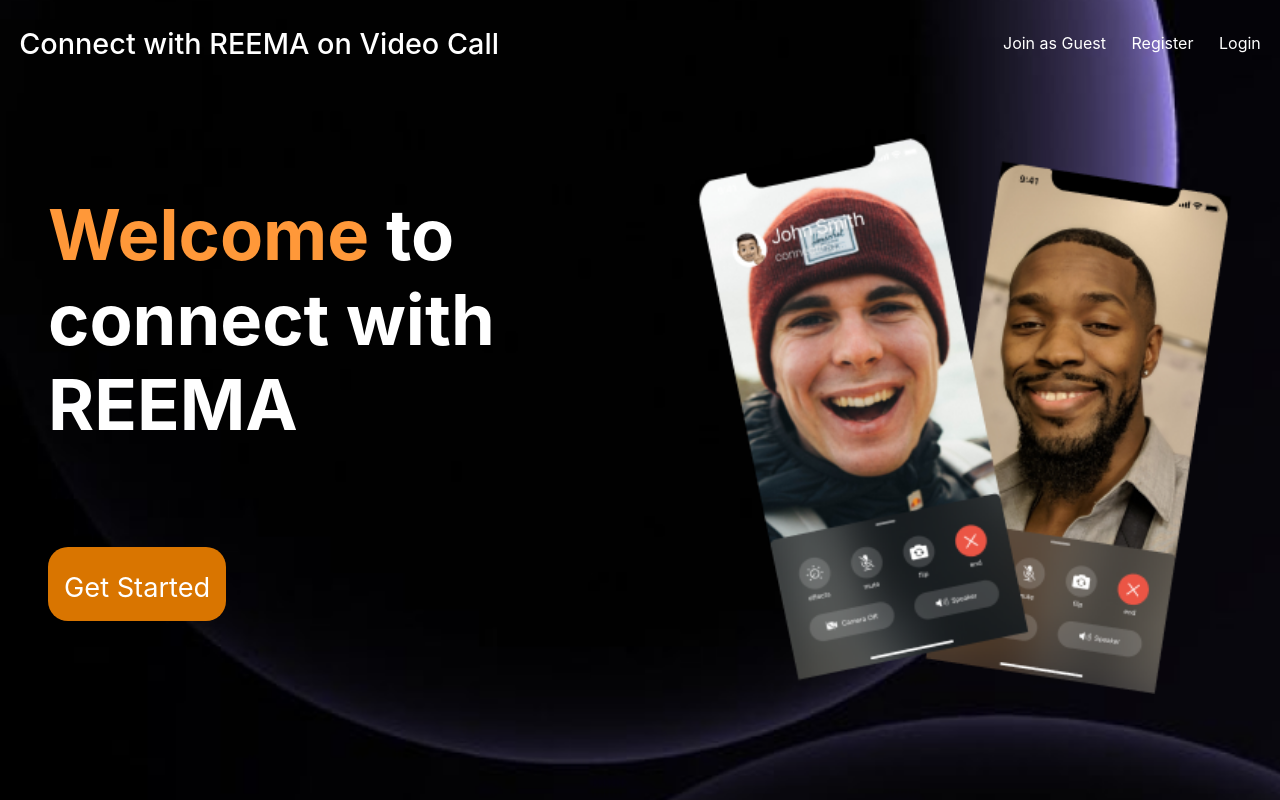
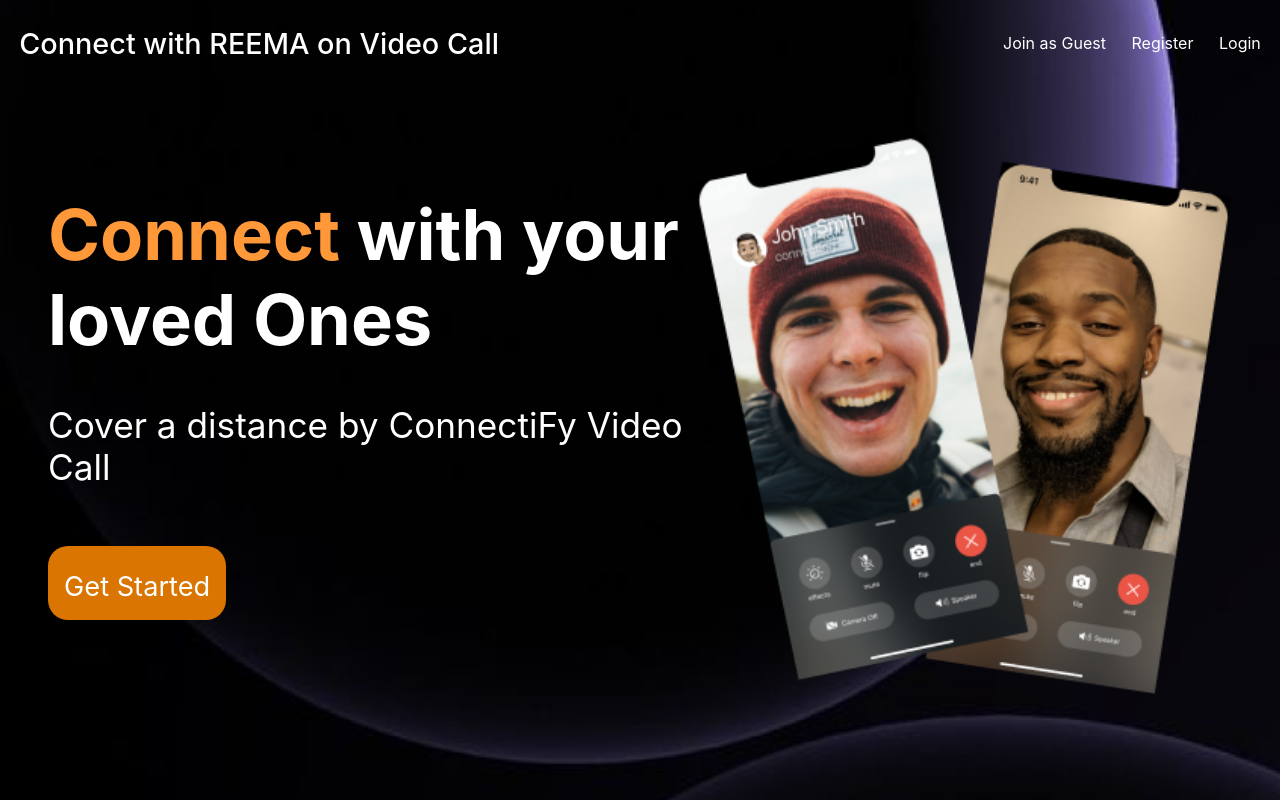
Before and after one commit to omch-29/connectify-fs, a React (Create React App) app: page / in a window 1280 px wide. Built offline with nearby package versions, Linux system fonts and the light colour scheme.

Commit message:
front-end deployed

```diff
--- a/src/pages/landing.jsx
+++ b/src/pages/landing.jsx
@@ -41,12 +41,11 @@ export default function LandingPage() {
       <div className="landingMainContainer">
         <div>
           <h1>
-            {/* <span style={{ color: "#FF9839" }}>Connect</span> with your loved Ones */}
-            <span style={{ color: "#FF9839" }}>Welcome</span> to connect with REEMA
-            {/* <span style={{ color: "#FF9839" }}>Connect</span> with REEMA */}
+            <span style={{ color: "#FF9839" }}>Connect</span> with your loved Ones
+
           </h1>
           <br />
-          {/* <p>Cover a distance by ConnectiFy Video Call</p> */}
+          <p>Cover a distance by ConnectiFy Video Call</p>
           <br />
           <div role="button">
             <Link to={"/auth"}>Get Started</Link>
```
